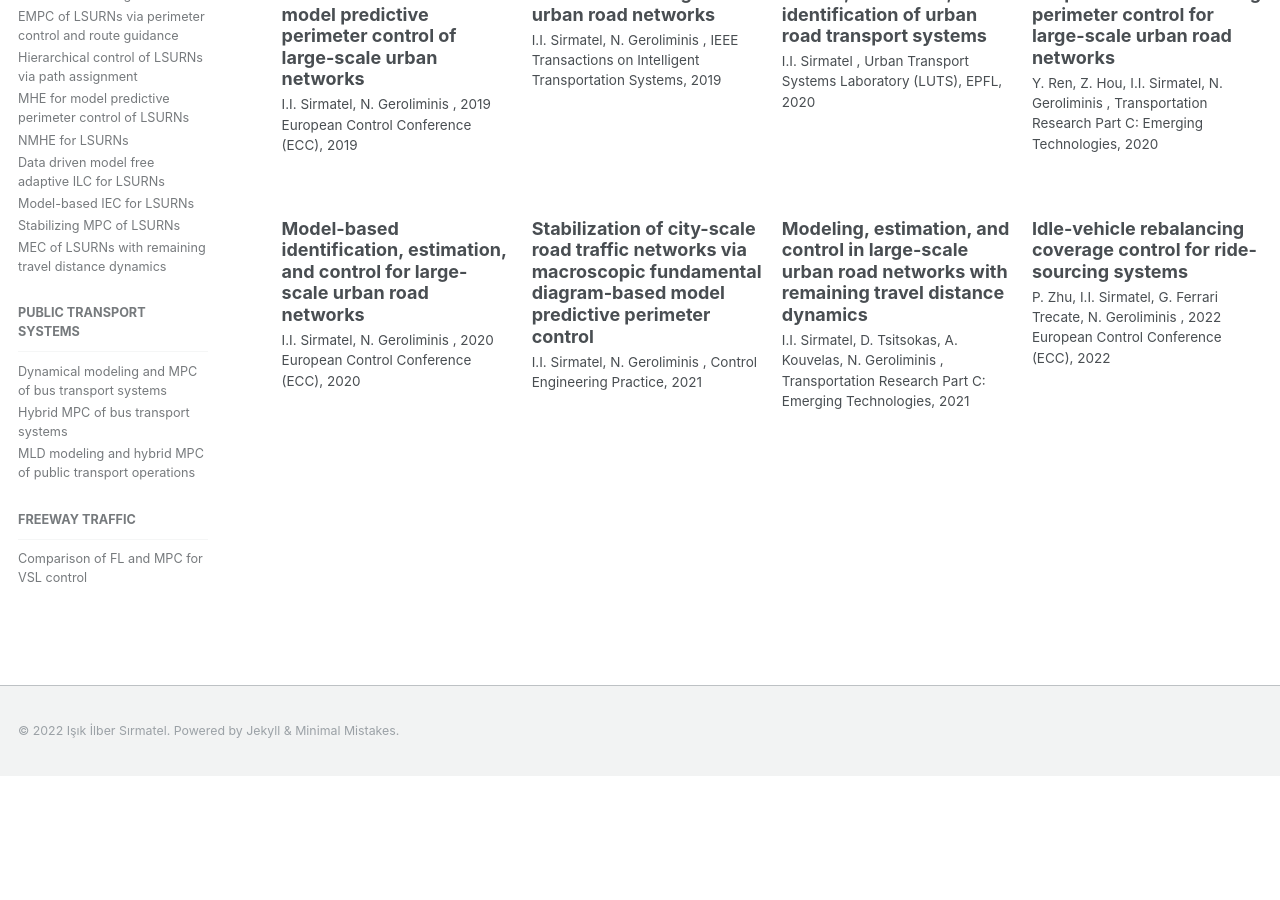
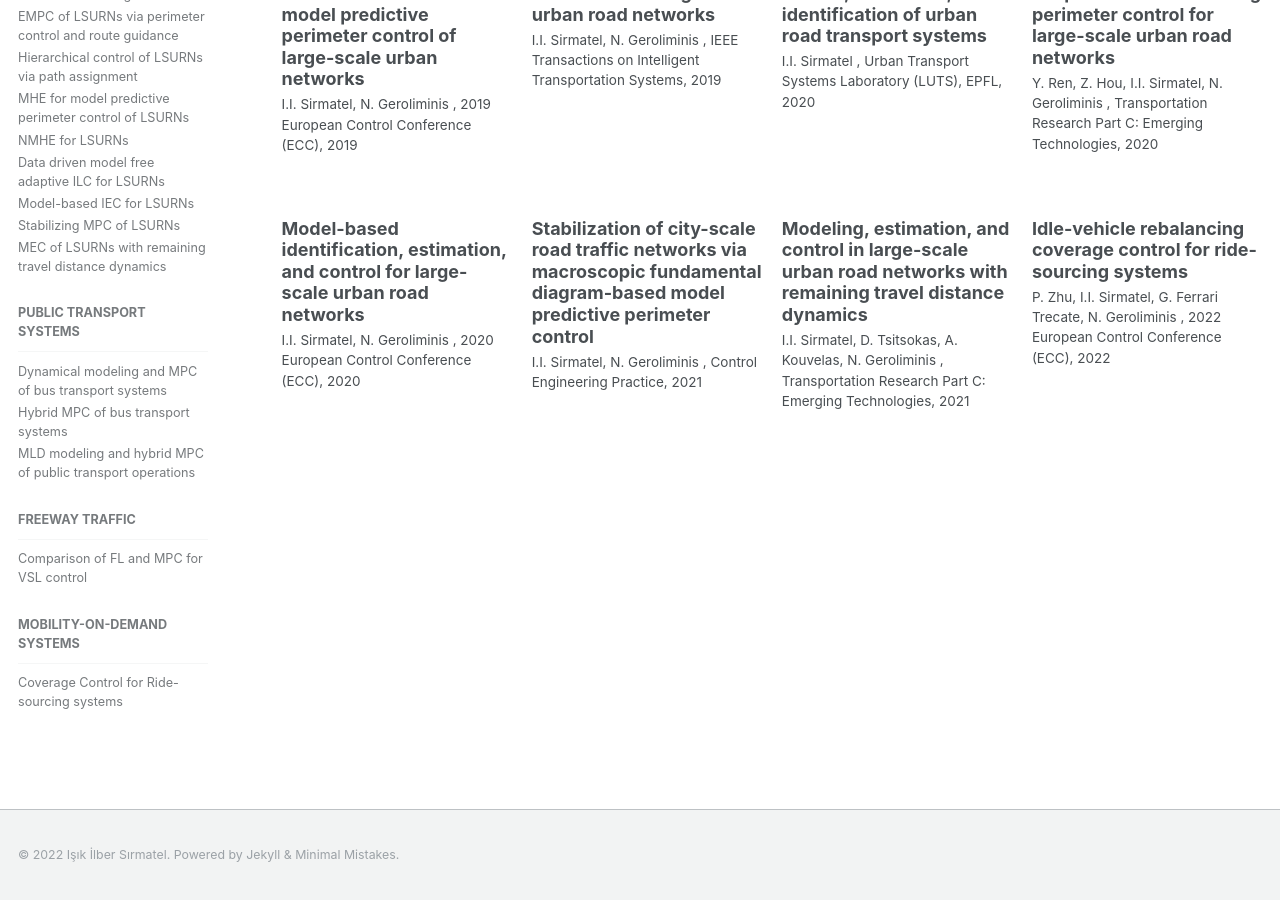
Before and after one commit to sirmatel/sirmatel.github.io, a Jekyll site: the page built from _pages/publications.md, in a window 1280 px wide and 900 px high, scrolled down 703 px. Built offline with Jekyll 4.4.1, drawn with Linux system fonts in a browser that asks for light colours; some web fonts are replaced; before the commit the page ends 1479 px from its top, so only the background shows below that.

Commit message:
Update navigation.yml

```diff
--- a/_data/navigation.yml
+++ b/_data/navigation.yml
@@ -49,6 +49,10 @@ publications:
     children:
       - title: "Comparison of FL and MPC for VSL control"
         url: /publications/zhang2018
+  - title: mobility-on-demand systems
+    children:
+      - title: "Coverage Control for Ride-sourcing systems"
+        url: /publications/zhu2022
 
 blog:
   - title: control
```
